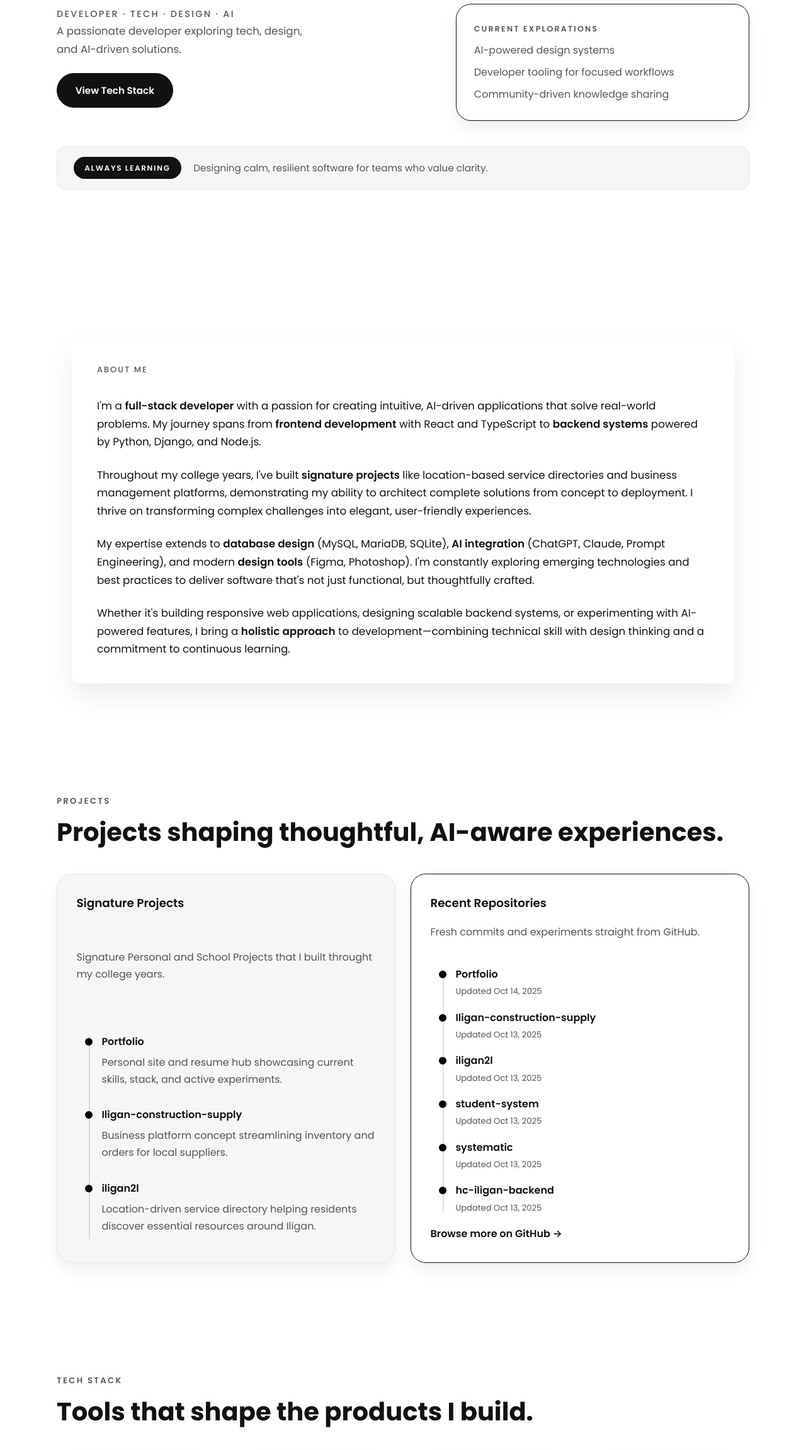
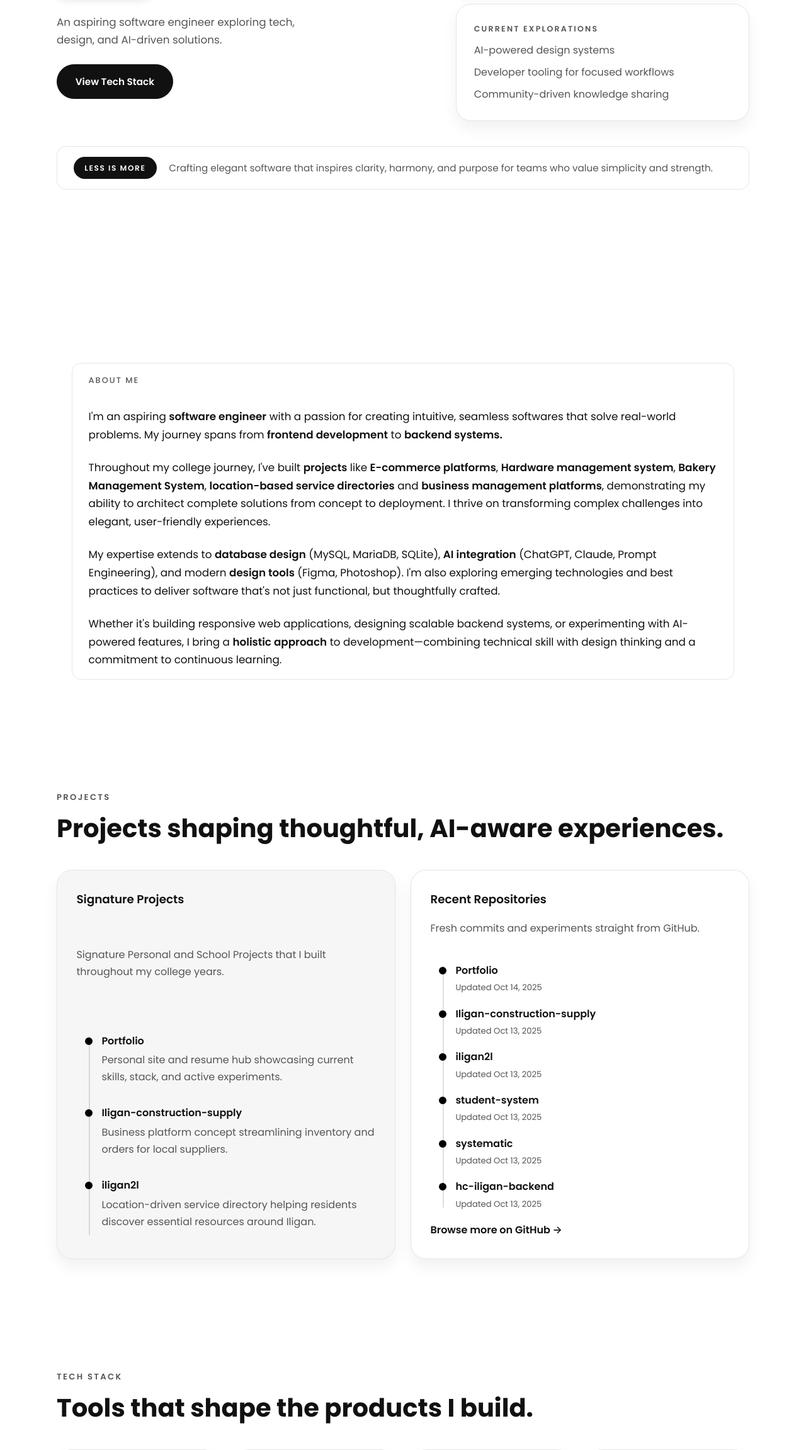
Before and after one commit to barryillest/Portfolio, a plain HTML site: page index.html in a window 1280 px wide. Shown: the part 430-2732 px from the top of the page at 63% size. Drawn offline with Linux system fonts and the light colour scheme.

Commit message:
16th commit

```diff
--- a/index.html
+++ b/index.html
@@ -125,8 +125,8 @@
               </h1>
             </div>
             <p class="hero__description">
-              <span class="hero__eyebrow">Developer &middot; Tech &middot; Design &middot; AI</span><br>
-              A passionate developer exploring tech, design, and AI-driven
+              <!-- <span class="hero__eyebrow">Developer &middot; Tech &middot; Design &middot; AI</span><br> -->
+              An aspiring software engineer exploring tech, design, and AI-driven
               solutions.
             </p>
             <div class="hero__actions">
@@ -161,8 +161,9 @@
           </div>
         </div>
         <div class="hero__banner" role="status">
-          <div class="hero__banner-pill">Always Learning</div>
-          <p>Designing calm, resilient software for teams who value clarity.</p>
+          <div class="hero__banner-pill">Less is more</div>
+          <p>Crafting elegant software that inspires clarity, harmony,
+            and purpose for teams who value simplicity and strength.</p>
         </div>
       </section>
 
@@ -174,21 +175,25 @@
                 <p class="section__eyebrow">About Me</p>
               </div>
               <p>
-                I'm a <strong>full-stack developer</strong> with a passion for creating intuitive,
-                AI-driven applications that solve real-world problems. My journey spans from
-                <strong>frontend development</strong> with React and TypeScript to
-                <strong>backend systems</strong> powered by Python, Django, and Node.js.
+                I'm an aspiring <strong>software engineer</strong> with a passion for creating intuitive,
+                seamless softwares that solve real-world problems. My journey spans from
+                <strong>frontend development</strong> to <strong>backend systems.</strong>
               </p>
               <p>
-                Throughout my college years, I've built <strong>signature projects</strong> like
-                location-based service directories and business management platforms, demonstrating
+                Throughout my college journey, I've built <strong>projects</strong> like
+                <strong> E-commerce platforms</strong>,
+                <strong>Hardware management system</strong>,
+                <strong>Bakery Management System</strong>,
+                <strong>location-based service directories</strong>
+                and
+                <strong>business management platforms</strong>, demonstrating
                 my ability to architect complete solutions from concept to deployment. I thrive on
                 transforming complex challenges into elegant, user-friendly experiences.
               </p>
               <p>
                 My expertise extends to <strong>database design</strong> (MySQL, MariaDB, SQLite),
                 <strong>AI integration</strong> (ChatGPT, Claude, Prompt Engineering), and modern
-                <strong>design tools</strong> (Figma, Photoshop). I'm constantly exploring emerging
+                <strong>design tools</strong> (Figma, Photoshop). I'm also exploring emerging
                 technologies and best practices to deliver software that's not just functional, but
                 thoughtfully crafted.
               </p>
@@ -215,7 +220,7 @@
             <article class="project-card">
               <h3 class="project-card__heading">Signature Projects</h3>
               <p class="project-card__description">
-                Signature Personal and School Projects that I built throught my college years.
+                Signature Personal and School Projects that I built throughout my college years.
               </p>
               <ul class="timeline timeline--projects">
                 <li class="timeline__item timeline__item--current">
--- a/styles/main.css
+++ b/styles/main.css
@@ -125,7 +125,6 @@ a:focus-visible {
   height: 2.5rem;
   border-radius: 50%;
   border: 1px solid var(--color-border);
-  background: var(--color-surface-alt);
   display: inline-flex;
   align-items: center;
   justify-content: center;
@@ -296,7 +295,6 @@ a:focus-visible {
 }
 
 .hero__card {
-  background: var(--color-surface-alt);
   border-radius: var(--radius-large);
   padding: 1.75rem;
   border: 1px solid var(--color-border);
@@ -304,7 +302,6 @@ a:focus-visible {
 }
 
 .hero__card--highlight {
-  border-color: var(--color-border-strong);
   background: var(--color-surface);
 }
 
@@ -339,7 +336,7 @@ a:focus-visible {
   gap: 1.2rem;
   padding: 1rem 1.6rem;
   border-radius: calc(var(--radius-large) * 0.6);
-  background: var(--color-surface-alt);
+  /*background: var(--color-surface-alt);*/
   border: 1px solid var(--color-border);
 }
 
@@ -366,19 +363,19 @@ a:focus-visible {
 }
 
 .about__content {
-  margin: 0 auto;
+  margin: 2.5rem auto 0;
   width: min(var(--max-width), calc(100% - 3rem));
   display: flex;
-  justify-content: center;
-  align-items: flex-start;
+  align-items: center;
+  gap: 1.2rem;
+  padding: 1rem 1.6rem;
+  border-radius: calc(var(--radius-large) * 0.6);
+  /*background: var(--color-surface-alt); */
+  border: 1px solid var(--color-border);
 }
 
 .about__text {
   width: 100%;
-  padding: 2.5rem;
-  background: var(--color-surface);
-  border-radius: 12px;
-  box-shadow: var(--shadow-soft);
 }
 
 .about__text .section__header {
@@ -433,7 +430,6 @@ a:focus-visible {
 }
 
 .project-card--recent {
-  border-color: var(--color-border-strong);
   background: var(--color-surface);
 }
 
@@ -520,7 +516,8 @@ a:focus-visible {
   color: var(--color-muted);
 }
 
-.timeline--repos .timeline__body {
+.timeline--repos .timeline__body,
+.timeline--projects .timeline__body {
   gap: 0.2rem;
 }
 
@@ -604,7 +601,7 @@ section {
 }
 
 .showcase {
-  background: var(--color-surface-alt);
+  /* background: var(--color-surface-alt); */
 }
 
 .showcase__grid {
@@ -643,7 +640,7 @@ section {
 }
 
 .quote__card {
-  background: var(--color-surface-alt);
+/* background: var(--color-surface-alt); */
   border-radius: var(--radius-large);
   border: 1px solid var(--color-border);
   padding: 2.5rem;
@@ -657,7 +654,7 @@ section {
 }
 
 .support {
-  background: var(--color-surface-alt);
+  /*background: var(--color-surface-alt);*/
 }
 
 .support__inner {
@@ -725,7 +722,7 @@ body[data-theme="dark"] .mode-toggle__icon--moon {
 body[data-theme="dark"] {
   --color-background: #0d0d11;
   --color-surface: #141418;
-  --color-surface-alt: #1c1c22;
+  --color-surface-alt: #0d0d11;
   --color-border: #24242a;
   --color-border-strong: #f5f5f7;
   --color-text: #f5f5f7;
@@ -765,13 +762,25 @@ body[data-theme="dark"] .mode-toggle {
   color: #f5f5f7;
 }
 
-:root[data-theme="dark"] .mode-toggle:hover,
-:root[data-theme="dark"] .mode-toggle:focus-visible,
-body[data-theme="dark"] .mode-toggle:hover,
-body[data-theme="dark"] .mode-toggle:focus-visible {
+:root[data-theme="dark"] .timeline__marker,
+body[data-theme="dark"] .timeline__marker {
   background: #f5f5f7;
-  color: #0d0d11;
   border-color: #f5f5f7;
+}
+
+:root[data-theme="dark"] .hero__banner,
+body[data-theme="dark"] .hero__banner {
+
+}
+
+:root[data-theme="dark"] .about__content,
+body[data-theme="dark"] .about__content {
+  border-color: transparent;
+}
+
+:root[data-theme="dark"] .nav-icon,
+body[data-theme="dark"] .nav-icon {
+  border-color: transparent;
 }
 
 @media (max-width: 960px) {
```
